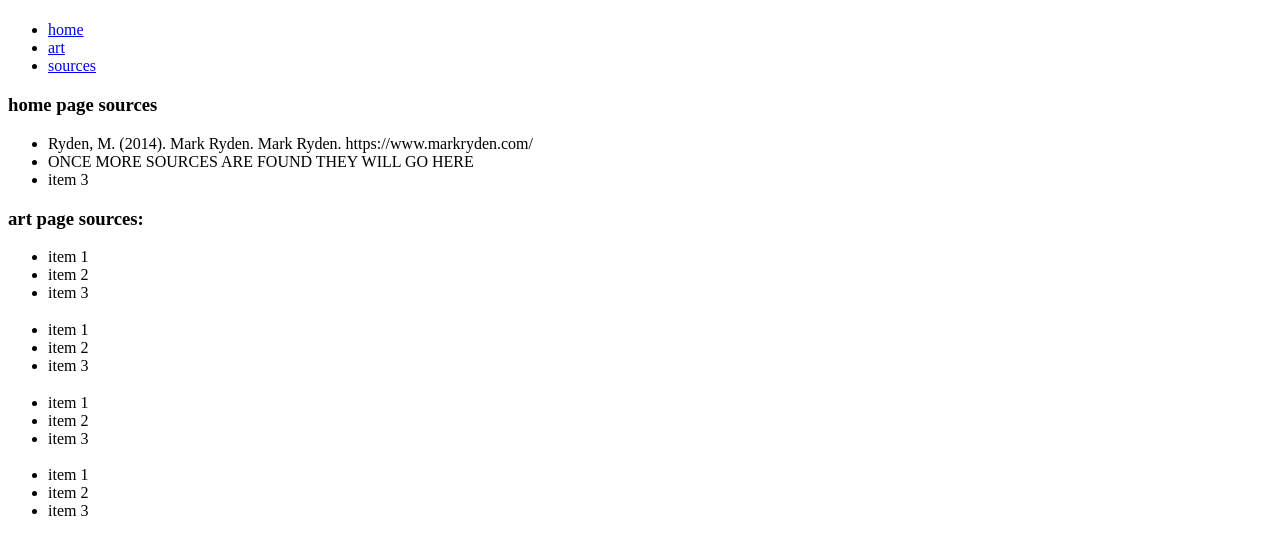
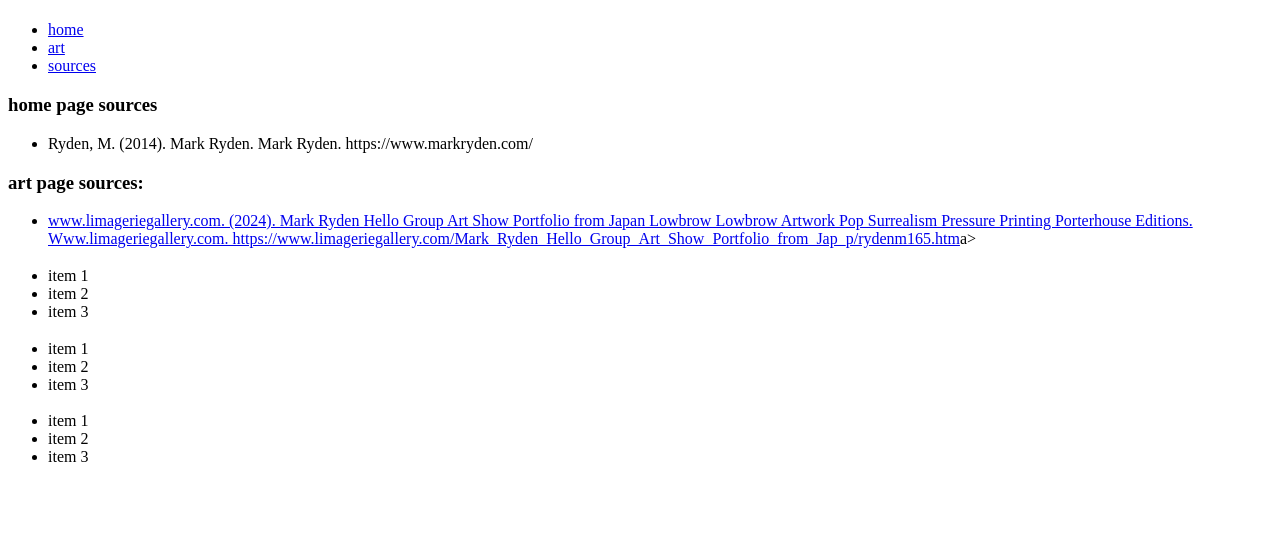
Before and after one commit to softwonton/Aj-s-final-project, a plain HTML site: page sources.html in a window 1280 px wide. Drawn offline with Linux system fonts and the light colour scheme.

Commit message:
Update sources.html

```diff
--- a/sources.html
+++ b/sources.html
@@ -27,8 +27,6 @@
           <h3>home page sources</h3>
           <ul>
             <li>Ryden, M. (2014). Mark Ryden. Mark Ryden. https://www.markryden.com/</li>
-            <li>ONCE MORE SOURCES ARE FOUND THEY WILL GO HERE</li>
-            <li>item 3</li>
           </ul>
         </article>
       </section>
@@ -36,9 +34,7 @@
         <article>
           <h3>art page  sources:</h3>
           <ul>
-            <li>item 1</li>
-            <li>item 2</li>
-            <li>item 3</li>
+           <li><a href= https://www.limageriegallery.com/Mark_Ryden_Hello_Group_Art_Show_Portfolio_from_Jap_p/rydenm165.htm>www.limageriegallery.com. (2024). Mark Ryden Hello Group Art Show Portfolio from Japan Lowbrow Lowbrow Artwork Pop Surrealism Pressure Printing Porterhouse Editions. Www.limageriegallery.com. https://www.limageriegallery.com/Mark_Ryden_Hello_Group_Art_Show_Portfolio_from_Jap_p/rydenm165.htm</a>a></li>
           </ul>
         </article>
       </section>
```
